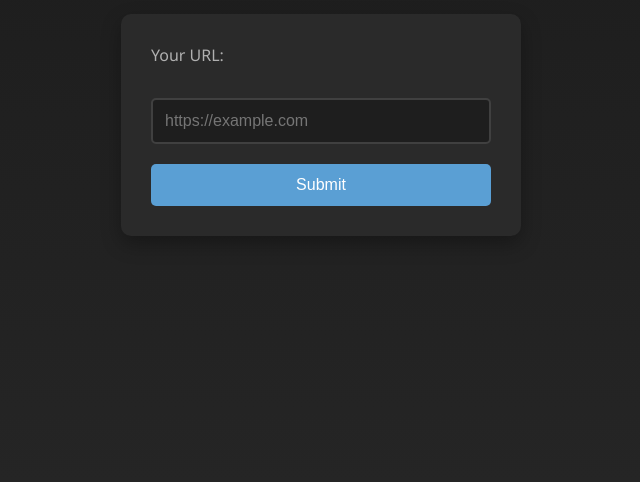
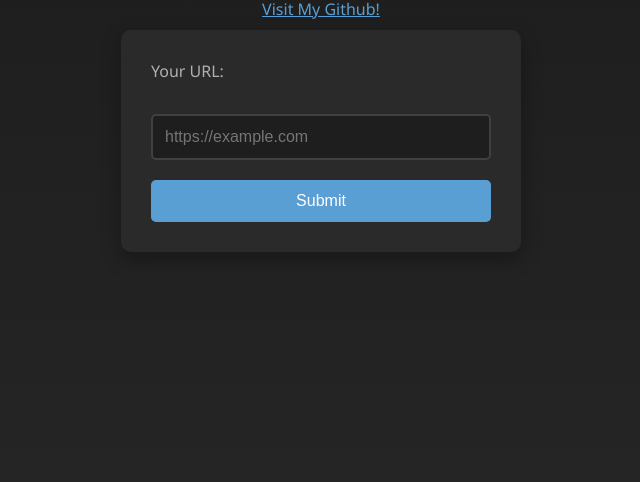
Before and after one commit to kaspercio/url-short, a plain HTML site: page frontend/index.html in a window 1280 px wide. Shown: the part 318-800 px from the top of the page, without its empty margins (319-959 px from the left). Drawn offline with Linux system fonts and the light colour scheme.

Commit message:
feat: added visible hyperlink to github

```diff
--- a/frontend/index.html
+++ b/frontend/index.html
@@ -76,6 +76,18 @@
             background: #4a8fc4;
         }
 
+        a {
+            margin-bottom: 10px;
+        }
+
+        a:link {
+            color: #5a9fd4;
+        }
+
+        a:visited {
+            color: blueviolet
+        }
+
         #result {
             margin-top: 30px;
             padding: 20px;
@@ -114,6 +126,7 @@
 
 <body>
     <h1>Url Shortener</h1>
+    <a href="https://github.com/kaspercio/url-short">Visit My Github!</a>
     <form id="urlForm">
         <label for="fname">Your URL:</label><br>
         <input type="url" id="userurl" name="userurl" placeholder="https://example.com" required><br>
```
